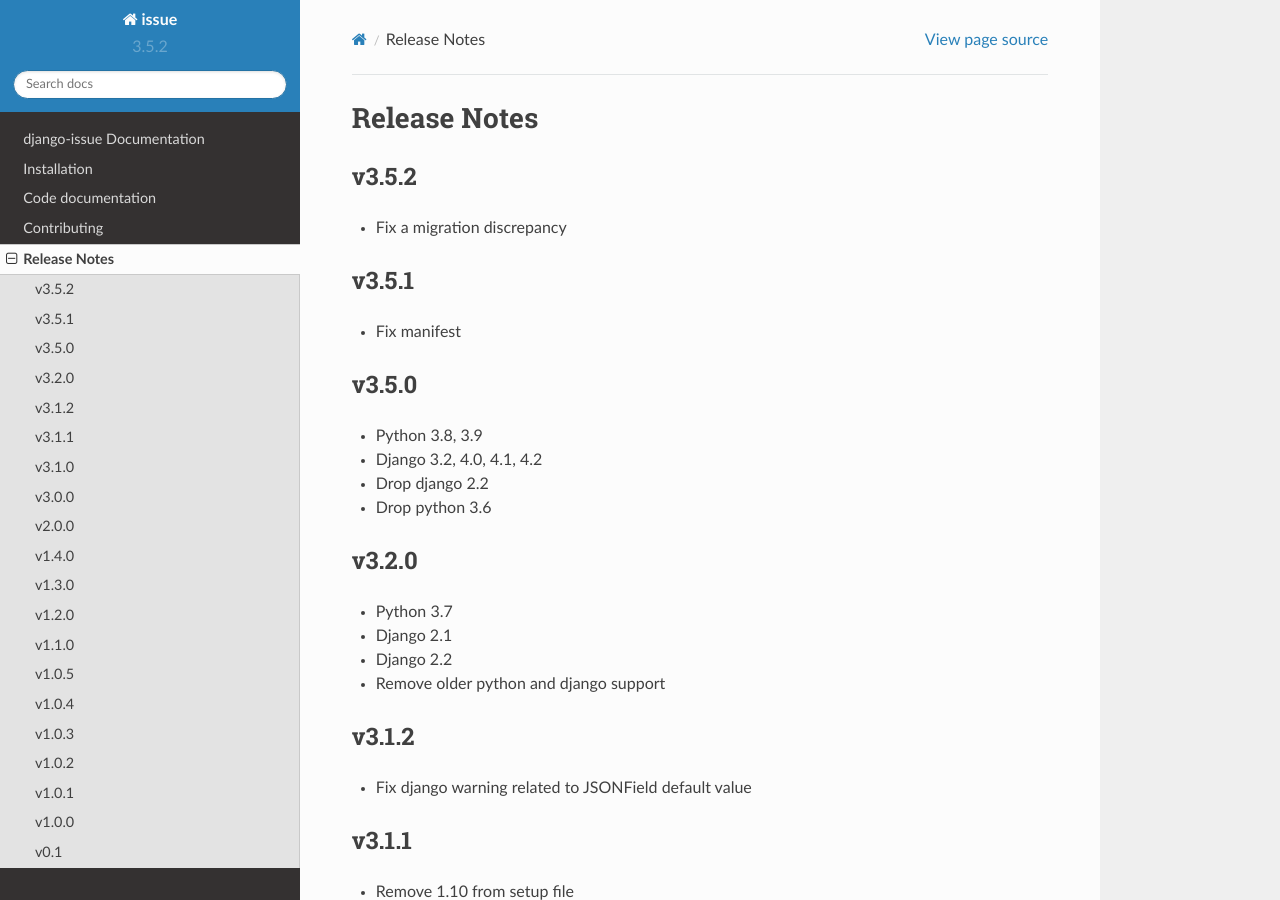
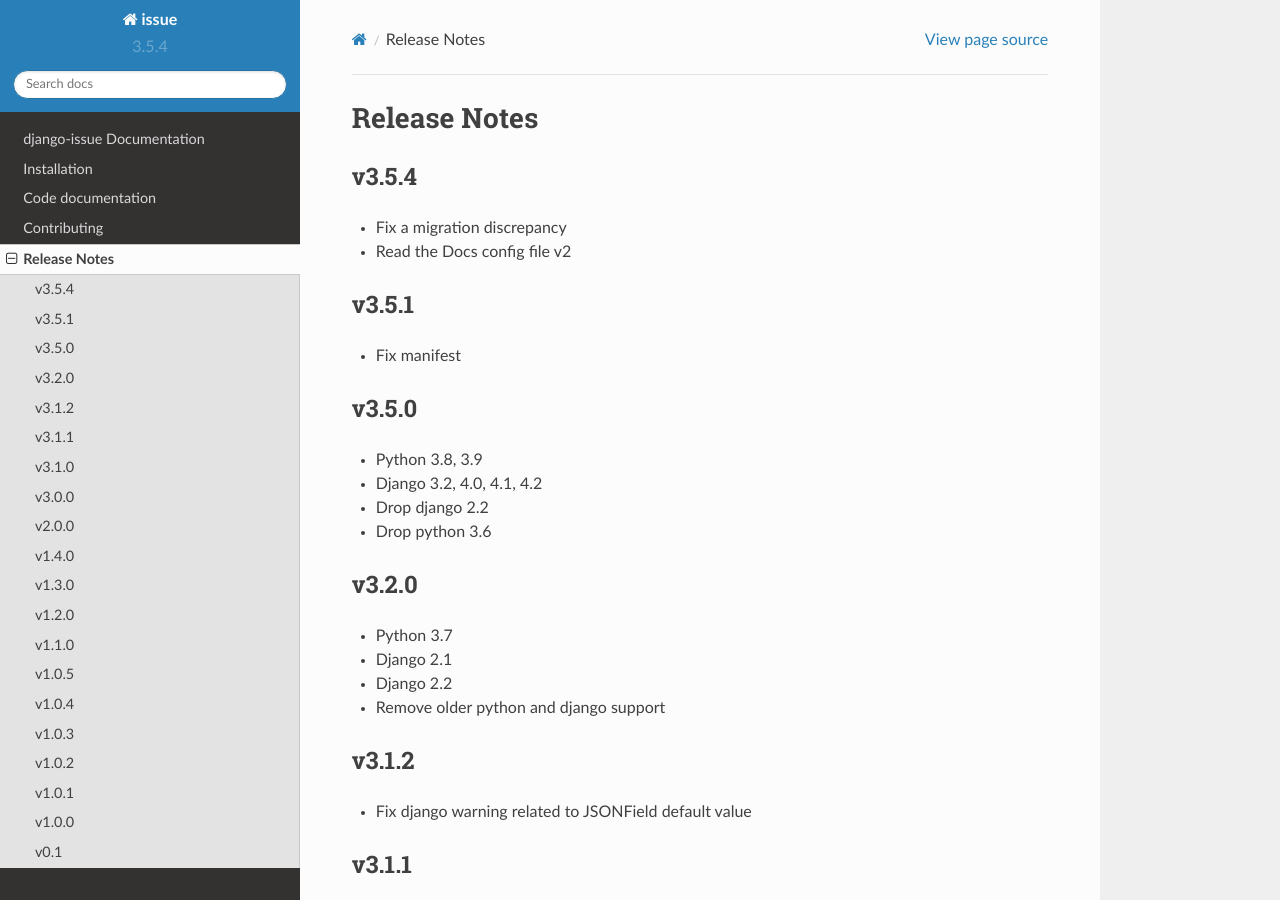
Before and after one commit to ambitioninc/django-issue, a Sphinx documentation site: the page built from docs/release_notes.rst, in a window 1280 px wide and 900 px high. Built offline with Sphinx 7.4.7 and the Read the Docs theme 2.0.0, drawn with Linux system fonts in a browser that asks for light colours.

Commit message:
Merge to master 3.5.4 (#52)
* rtd config v2
* Django4 final fixes (#46)
* Fixed manifest and a migration reference

---------

Co-authored-by: Ben Huffine <benthuffine@gmail.com>

```diff
--- a/docs/release_notes.rst
+++ b/docs/release_notes.rst
@@ -1,9 +1,10 @@
 Release Notes
 =============
 
-v3.5.2
+v3.5.4
 ------
 * Fix a migration discrepancy
+* Read the Docs config file v2
 
 v3.5.1
 ------
--- a/issue/version.py
+++ b/issue/version.py
@@ -1 +1 @@
-__version__ = '3.5.2'
+__version__ = '3.5.4'
```
Also changed, not shown: .readthedocs.yaml (added), 1 other file.
